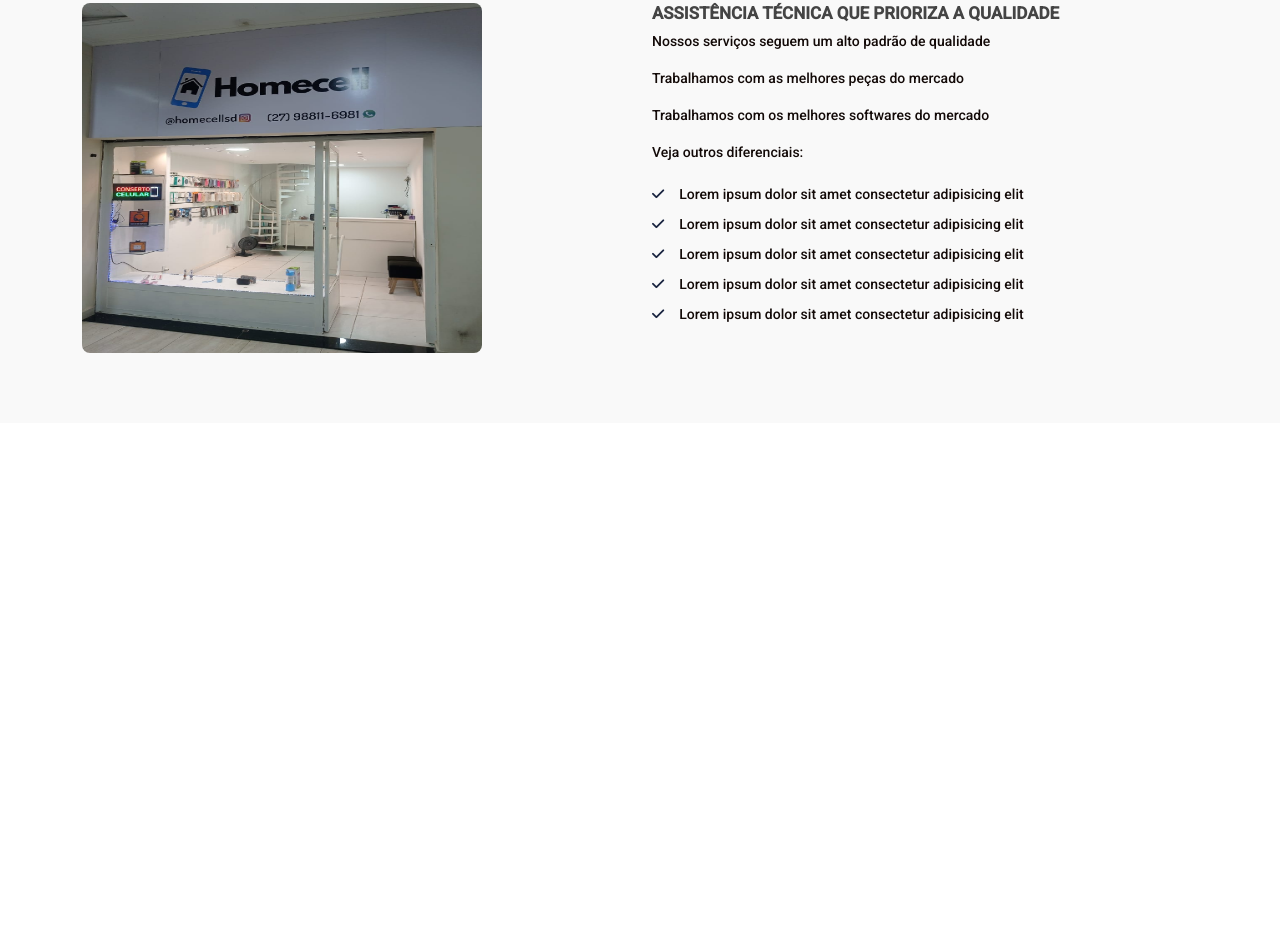
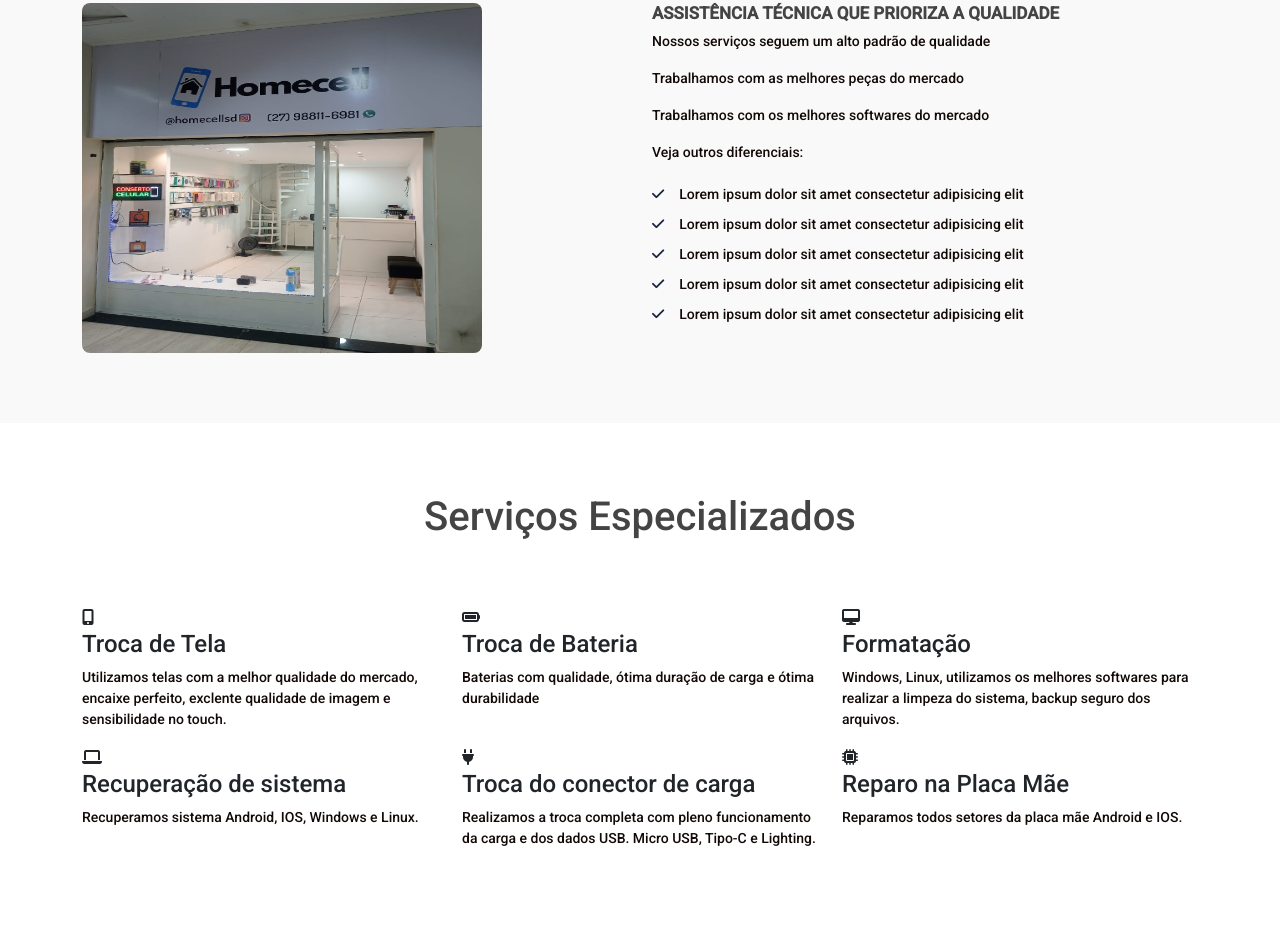
Before and after one commit to ygorp/loja-virtual, a plain HTML site: page index.html in a window 1280 px wide. Shown: the part 900-1835 px from the top of the page. Before the commit the page ends 1323 px from the top, so only its background shows below. Drawn offline with nearby package versions, Linux system fonts and the light colour scheme; a web font is replaced by a local one.

Commit message:
Criando seção de serviços da loja

```diff
--- a/css/style.css
+++ b/css/style.css
@@ -83,15 +83,6 @@ header, .navbar {
   text-align: center;
 }
 
-.main-title::after {
-  content: "";
-  border-top: 2px solid #333;
-  width: 15%;
-  position: absolute;
-  top: 109%;
-  left: 42.5%;
-}
-
 .about-title {
   font-size: 17px;
   color: #444;
--- a/index.html
+++ b/index.html
@@ -105,6 +105,7 @@
             <span class="sr-only">Next</span>
           </a>
         </div>
+        <!--Sobre a empresa-->
         <div id="about-area">
           <div class="container">
             <div class="row">
@@ -131,6 +132,46 @@
             </div>
           </div>
         </div>
+        <!--Serviços-->
+        <div id="service-area">
+          <div class="container">
+            <div class="row">
+              <div class="col-12">
+                <h3 class="main-title">Serviços Especializados</h3>
+              </div>
+              <div class="col-md-4 service-box">
+                <i class="fa fa-mobile-alt"></i>
+                <h4>Troca de Tela</h4>
+                <p>Utilizamos telas com a melhor qualidade do mercado, encaixe perfeito, exclente qualidade de imagem e sensibilidade no touch.</p>
+              </div>
+              <div class="col-md-4 service-box">
+                <i class="fa fa-battery-full"></i>
+                <h4>Troca de Bateria</h4>
+                <p>Baterias com qualidade, ótima duração de carga e ótima durabilidade</p>
+              </div>
+              <div class="col-md-4 service-box">
+                <i class="fa fa-desktop"></i>
+                <h4>Formatação</h4>
+                <p>Windows, Linux, utilizamos os melhores softwares para realizar a limpeza do sistema, backup seguro dos arquivos.</p>
+              </div>
+              <div class="col-md-4 service-box">
+                <i class="fa fa-laptop"></i>
+                <h4>Recuperação de sistema</h4>
+                <p>Recuperamos sistema Android, IOS, Windows e Linux.</p>
+              </div>
+              <div class="col-md-4 service-box">
+                <i class="fa fa-plug"></i>
+                <h4>Troca do conector de carga</h4>
+                <p>Realizamos a troca completa com pleno funcionamento da carga e dos dados USB. Micro USB, Tipo-C e Lighting.</p>
+              </div>
+              <div class="col-md-4 service-box">
+                <i class="fa fa-microchip"></i>
+                <h4>Reparo na Placa Mãe</h4>
+                <p>Reparamos todos setores da placa mãe Android e IOS.</p>
+              </div>
+            </div>
+          </div>
+        </div>
       </div>
     </main>
     <script
```
